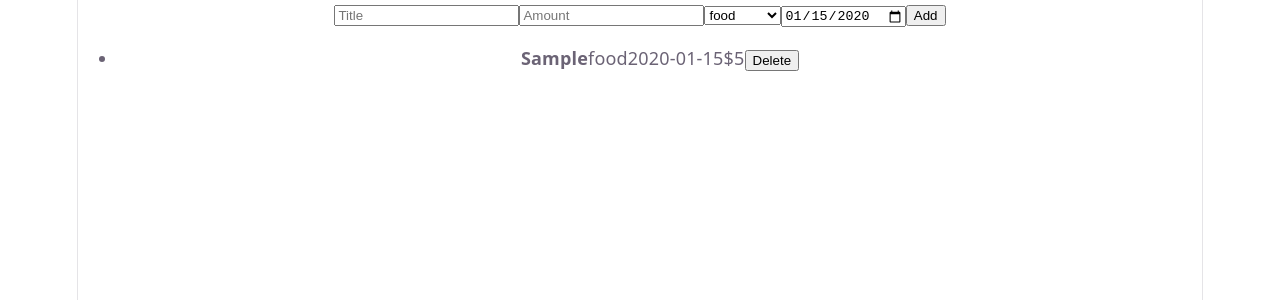
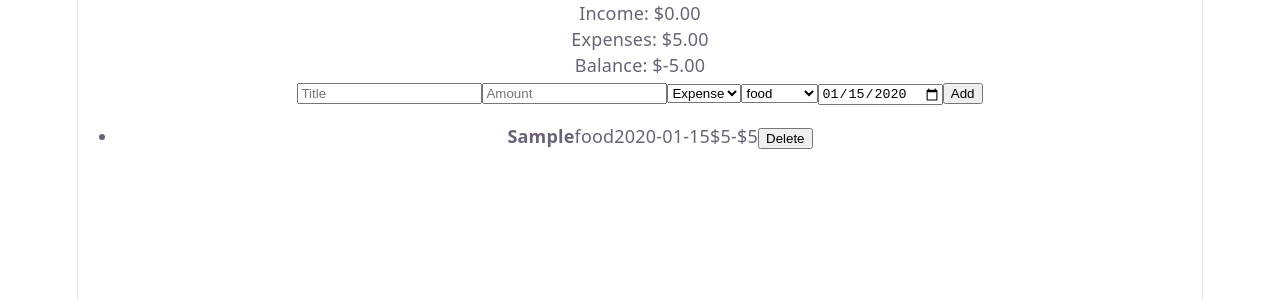
Before and after one commit to aboodsamad/Intern-abdelrahman-samad-expense-tracker, a React (Vite) app in the folder expense-tracker/: page / in a window 1280 px wide. Both pictures are taken after typing "Sample", "5", "2020-01-15" into the empty fields and a click on the button "Add". Shown: the top 300 px of the page. Built offline with nearby package versions, Linux system fonts and the light colour scheme.

Commit message:
add the income list and calculate income and expense $"

```diff
--- a/expense-tracker/src/App.tsx
+++ b/expense-tracker/src/App.tsx
@@ -1,12 +1,14 @@
 import { TransactionForm } from "./TransactionManagement/TransactionForm";
 import { TransactionList } from "./TransactionManagement/TransactionList";
 import { useTransactions } from "./Hooks/hooks";
+import { SummaryCards } from "./TransactionManagement/summaryCards";
 
 function App() {
   const { transactions, setTransactions} = useTransactions();
 
   return (
     <div className="app">
+      <SummaryCards transactions={transactions}/>
       <TransactionForm setTransactions={setTransactions} />
       <TransactionList transactions={transactions} setTransactions={setTransactions}/>
     </div>
--- a/expense-tracker/src/TransactionManagement/TransactionForm.tsx
+++ b/expense-tracker/src/TransactionManagement/TransactionForm.tsx
@@ -1,7 +1,7 @@
 import { useState } from "react";
 import type { Dispatch, SetStateAction } from "react";
 import type { Transaction } from "../models/Transaction";
-import { expenseCategories } from "../models/Transaction";
+import { expenseCategories, incomeCategories } from "../models/Transaction";
 
 type Props = {
   setTransactions: Dispatch<SetStateAction<Transaction[]>>;
@@ -12,6 +12,16 @@ export function TransactionForm({ setTransactions }: Props) {
   const [amount, setAmount] = useState("");
   const [category, setCategory] = useState("food");
   const [date, setDate] = useState("");
+  const [type, setType] = useState<"Income" | "Expense">("Expense");
+
+  const categories = type === "Income" ? incomeCategories : expenseCategories;
+
+  function changeType(newType: "Income" | "Expense") {
+    setType(newType);
+    setCategory(
+      newType === "Income" ? incomeCategories[0] : expenseCategories[0],
+    );
+  }
 
   function addTransaction(e: React.FormEvent) {
     e.preventDefault();
@@ -19,7 +29,7 @@ export function TransactionForm({ setTransactions }: Props) {
       ...prev,
       {
         id: Date.now(),
-        type: "expense",
+        type: type,
         title: title,
         amount: Number(amount),
         category: category,
@@ -48,8 +58,16 @@ export function TransactionForm({ setTransactions }: Props) {
         onChange={(e) => setAmount(e.target.value)}
         required
       />
+
+      <select
+        value={type}
+        onChange={(e) => changeType(e.target.value as "Income" | "Expense")}
+      >
+        <option value="expense">Expense</option>
+        <option value="Income">Income</option>
+      </select>
       <select value={category} onChange={(e) => setCategory(e.target.value)}>
-        {expenseCategories.map((c) => (
+        {categories.map((c) => (
           <option key={c} value={c}>
             {c}
           </option>
--- a/expense-tracker/src/TransactionManagement/TransactionList.tsx
+++ b/expense-tracker/src/TransactionManagement/TransactionList.tsx
@@ -13,11 +13,12 @@ export function TransactionList({ transactions, setTransactions }: Props) {
   return (
     <ul className="transaction-list">
       {transactions.map((t) => (
-        <li key={t.id} className="transaction-item">
+        <li key={t.id} className={"transaction-item " + t.type}>
           <b>{t.title}</b>
           <span>{t.category}</span>
           <span>{t.date}</span>
           <span>${t.amount}</span>
+          <span>{t.type === "Income" ? "+" : "-"}${t.amount}</span>
           <button onClick={() => deleteTransaction(t.id)}>Delete</button>
         </li>
       ))}
--- /dev/null
+++ b/expense-tracker/src/TransactionManagement/summaryCards.tsx
@@ -0,0 +1,25 @@
+import type { Transaction } from "../models/Transaction";
+
+type Props = {
+  transactions: Transaction[];
+};
+
+export function SummaryCards({ transactions }: Props) {
+  const income = transactions
+  .filter((t) => t.type == "Income")
+  .reduce((sum , t) => sum + t.amount, 0);
+
+  const expenses = transactions
+    .filter((t) => t.type === "Expense")
+    .reduce((sum, t) => sum + t.amount, 0);
+
+  const balance = income - expenses;
+
+  return (
+    <div className="summary-cards">
+      <div>Income: ${income.toFixed(2)}</div>
+      <div>Expenses: ${expenses.toFixed(2)}</div>
+      <div>Balance: ${balance.toFixed(2)}</div>
+    </div>
+  );
+}
--- a/expense-tracker/src/models/Transaction.ts
+++ b/expense-tracker/src/models/Transaction.ts
@@ -1,10 +1,18 @@
 export type Transaction = {
   id: number;
-  type: "income" | "expense";
+  type: "Income" | "Expense";
   title: string;
   amount: number;
   category: string;
   date: string;
 };
 
-export const expenseCategories = ["food", "transport", "bills", "shopping", "other"];
+export const expenseCategories = [
+  "food",
+  "transport",
+  "bills",
+  "shopping",
+  "other",
+];
+
+export const incomeCategories = ["salary", "freelance", "gift", "other"];
```
